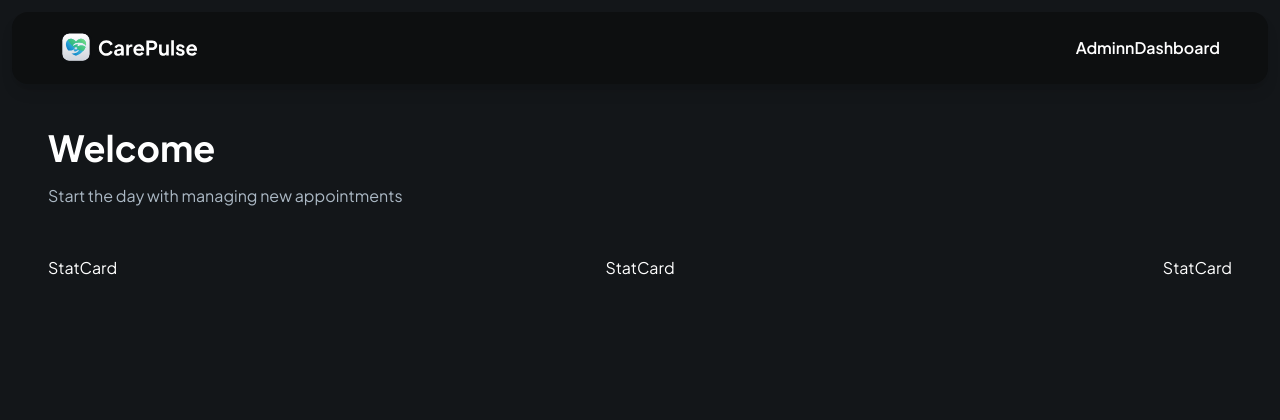
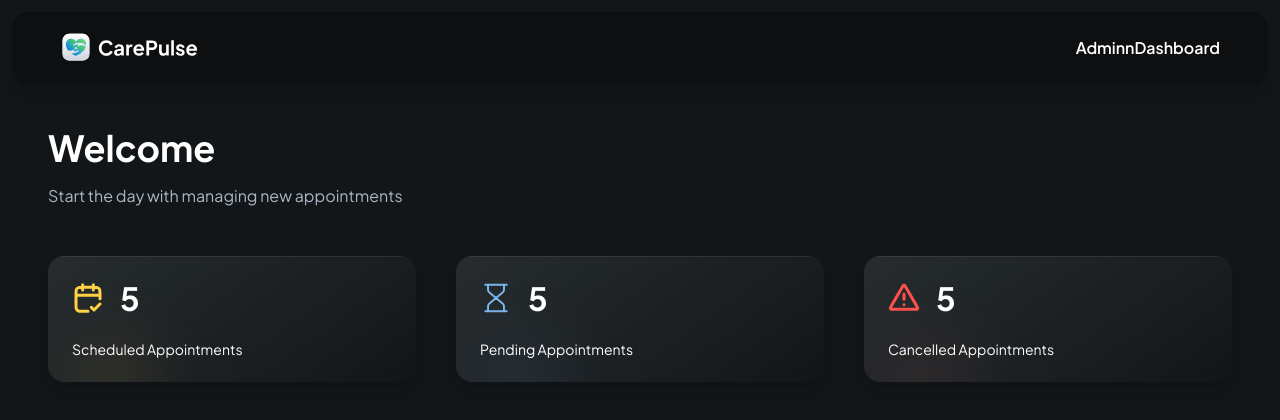
Before and after one commit to Trishaneww/argus-clinic, a Next.js app: page /admin in a window 1280 px wide. Shown: the top 420 px of the page. Built offline with nearby package versions, Linux system fonts and the light colour scheme.

Commit message:
get appoinmtnets method

```diff
--- a/app/page.tsx
+++ b/app/page.tsx
@@ -36,7 +36,7 @@ const Home = ({ searchParams}: SearchParamProps) => {
       </section>
 
       <Image
-        src="/assets/images/onboarding-img.png"
+        src="/assets/images/register-img.png"
         height={1000}
         width={1000}
         alt="patient"
--- a/components/StatCard.tsx
+++ b/components/StatCard.tsx
@@ -1,9 +1,36 @@
-import React from 'react'
+import clsx from "clsx";
+import Image from "next/image";
 
-const StatCard = () => {
+type StatCardProps = {
+  type: "appointments" | "pending" | "cancelled";
+  count: number;
+  label: string;
+  icon: string;
+};
+
+const StatCard = ({ count = 0, label, icon, type }: StatCardProps) => {
   return (
-    <div>StatCard</div>
-  )
-}
+    <div
+      className={clsx("stat-card", {
+        "bg-appointments": type === "appointments",
+        "bg-pending": type === "pending",
+        "bg-cancelled": type === "cancelled",
+      })}
+    >
+      <div className="flex items-center gap-4">
+        <Image
+          src={icon}
+          height={32}
+          width={32}
+          alt="appointments"
+          className="size-8 w-fit"
+        />
+        <h2 className="text-32-bold text-white">{count}</h2>
+      </div>
 
-export default StatCard
+      <p className="text-14-regular">{label}</p>
+    </div>
+  );
+};
+
+export default StatCard;
```
Also changed, not shown: lib/actions/appontment.actions.ts (+16 -1 lines).
